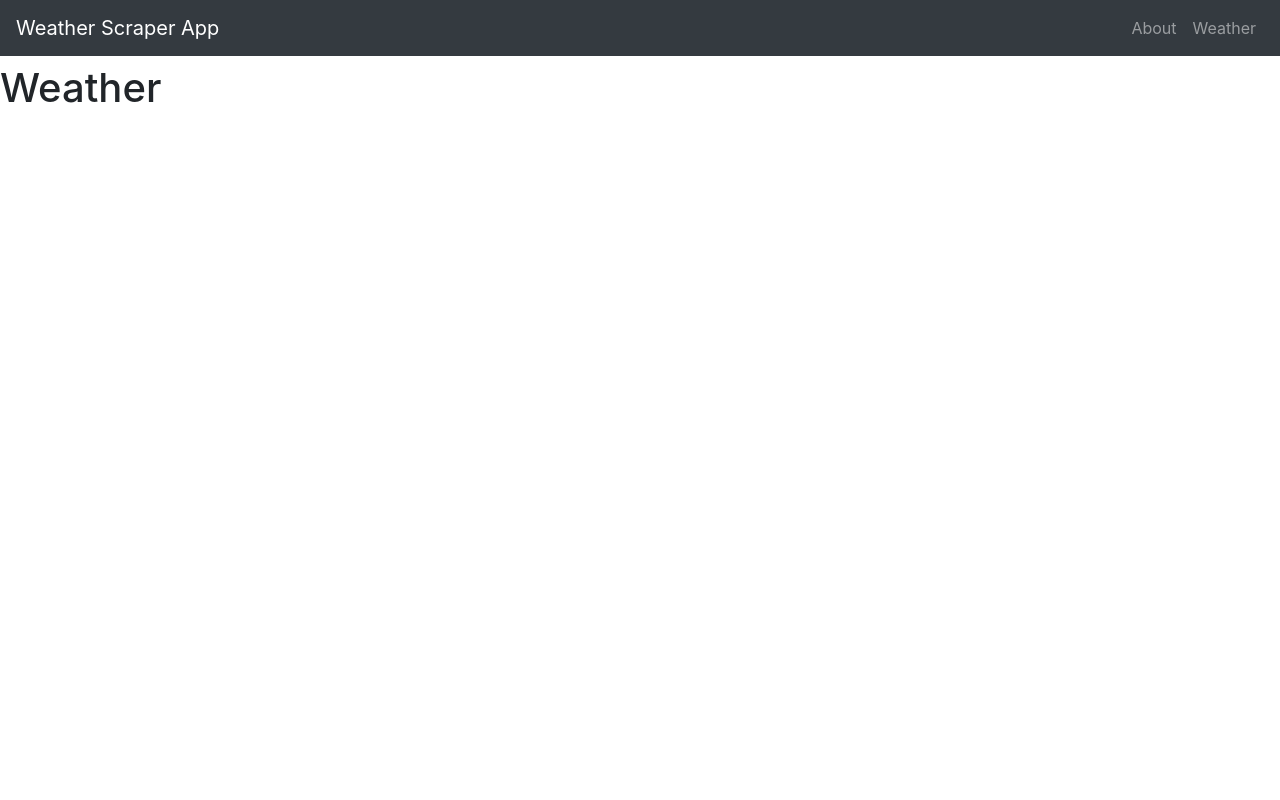
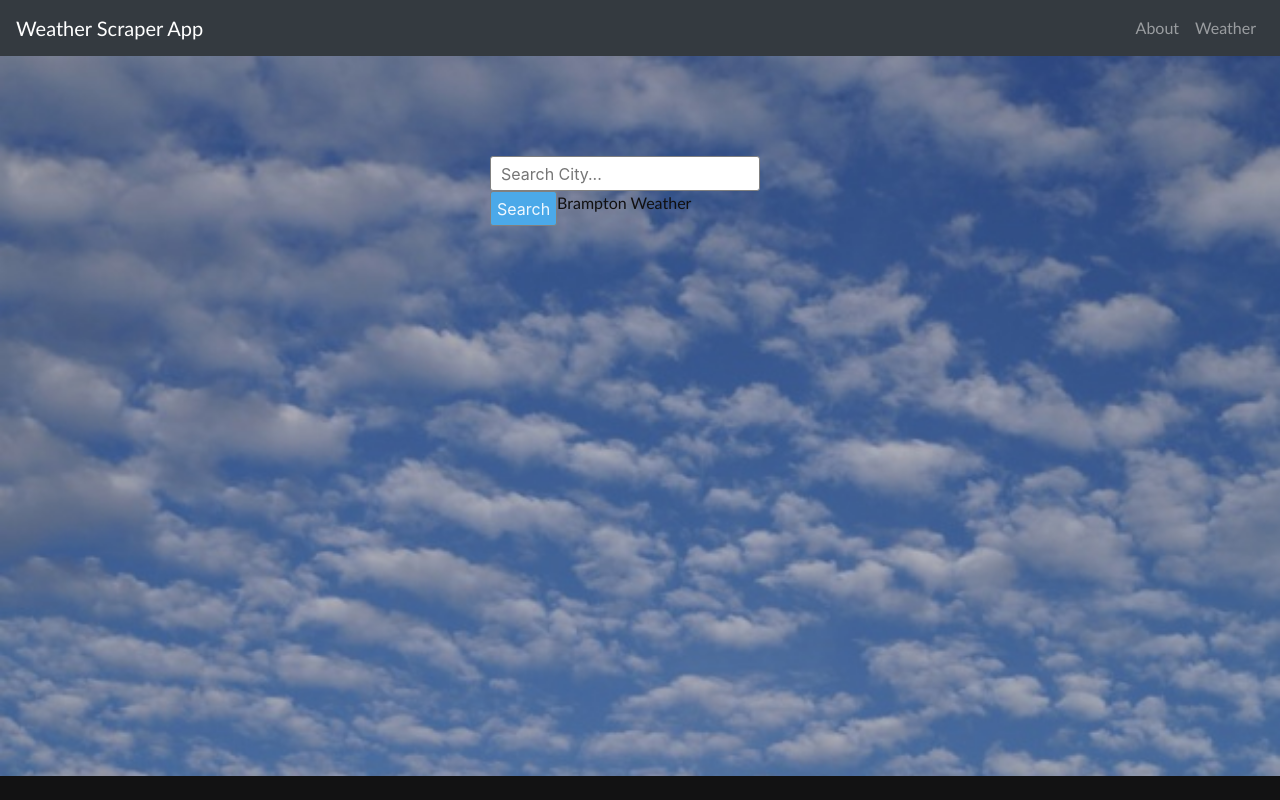
Before and after one commit to NicholasL1/Scraper, a Flask app: page /weather in a window 1280 px wide. Run offline with Flask 2, Linux system fonts and the light colour scheme; data that the repository does not hold is empty.

Commit message:
created search bar in weather

```diff
--- a/app.py
+++ b/app.py
@@ -31,7 +31,7 @@
     }
     print(holder)
 
-    return render_template('weather.html')
+    return render_template('weather.html', holder=holder)
 
 
 if __name__ == "__main__":
--- a/static/css/index.css
+++ b/static/css/index.css
@@ -36,3 +36,29 @@
   margin-right: 250px;
   margin-top: 325px;
 }
+
+form.display input[type="text"] {
+  float: left;
+  border: 1px solid grey;
+  height: 35px;
+  border-radius: 3px;
+  padding: 10px;
+  font-family: -apple-system, BlinkMacSystemFont, "Segoe UI", Roboto, Oxygen,
+    Ubuntu, Cantarell, "Open Sans", "Helvetica Neue", sans-serif;
+}
+
+form.display button {
+  float: left;
+  border: 1px solid grey;
+  background: #4ba9e9;
+  color: aliceblue;
+  height: 35px;
+  border-radius: 3px;
+  cursor: pointer;
+  font-family: -apple-system, BlinkMacSystemFont, "Segoe UI", Roboto, Oxygen,
+    Ubuntu, Cantarell, "Open Sans", "Helvetica Neue", sans-serif;
+}
+
+form.display button:hover {
+  background: #4baae9c2;
+}
--- a/templates/base.html
+++ b/templates/base.html
@@ -36,5 +36,6 @@
             <script src="https://cdn.jsdelivr.net/npm/bootstrap@4.3.1/dist/js/bootstrap.min.js"
             integrity="sha384-JjSmVgyd0p3pXB1rRibZUAYoIIy6OrQ6VrjIEaFf/nJGzIxFDsf4x0xIM+B07jRM"
             crossorigin="anonymous"></script>
+    </div>
     </body>
 </html>
--- a/templates/index.html
+++ b/templates/index.html
@@ -14,7 +14,8 @@
         <div class="description">
              <h1 class="text">
                 This web application uses an OpenWeather API to scrape weather information about any city in the world.
-                It uses python and Flask to deploy the application, as well as html and css to present it.
+                It uses python and Flask to deploy the application, as well as html and css to present it. <br/> <br/>
+                Click on weather in then top right corner to view.
             </h1>
         </div>
     </body>
--- a/templates/weather.html
+++ b/templates/weather.html
@@ -1,5 +1,28 @@
 {% extends "base.html" %}
 {% block title %}Home Page{% endblock %}
 {% block content%}
-<h1>Weather</h1>
+<!DOCTYPE html>
+<html lang="en">
+<head>
+    <meta charset="UTF-8">
+    <meta http-equiv="X-UA-Compatible" content="IE=edge">
+    <meta name="viewport" content="width=device-width, initial-scale=1.0">
+    <title>Weather Report</title>
+    <link rel="stylesheet" href="{{ url_for('static', filename='css/index.css') }}">
+</head>
+<body>
+    <form class="display" action="#" style="margin: auto; max-width: 300px; margin-top: 100px;">
+        <input name="search-box" type="text" placeholder="Search City...">
+        <button type="submit">Search</button>
+    </form>
+    <div class="weather-content">
+        <p>
+            <span class="city">{{ holder.city }} Weather</span>
+            <br>
+            <span class="temperature">{{ holder.temperature }}</span>
+            <br> {{ holder.description }}
+        </p>
+    </div>
+</body>
+</html>
 {% endblock %}
```
Also changed, not shown: static/css/weatherbackground.jpeg (added).
